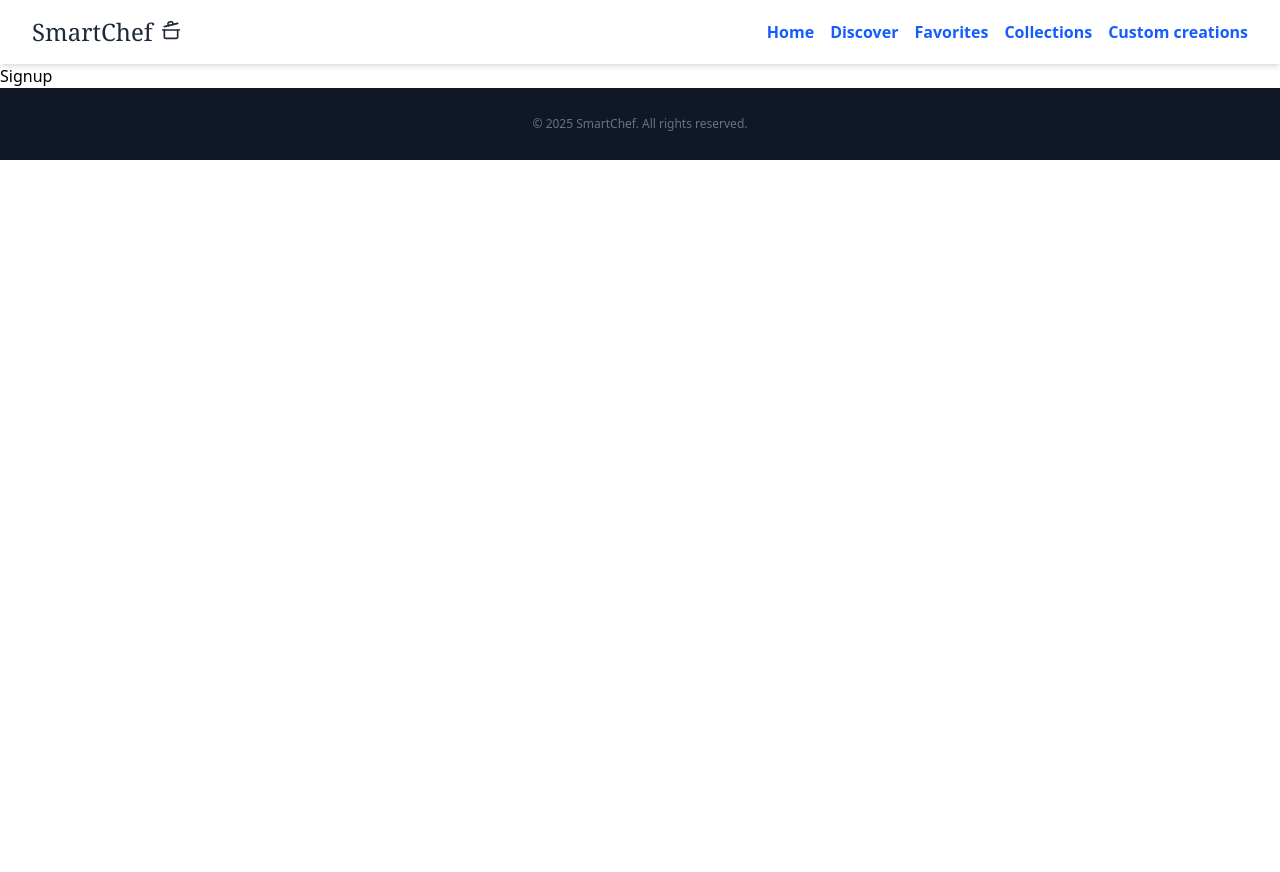
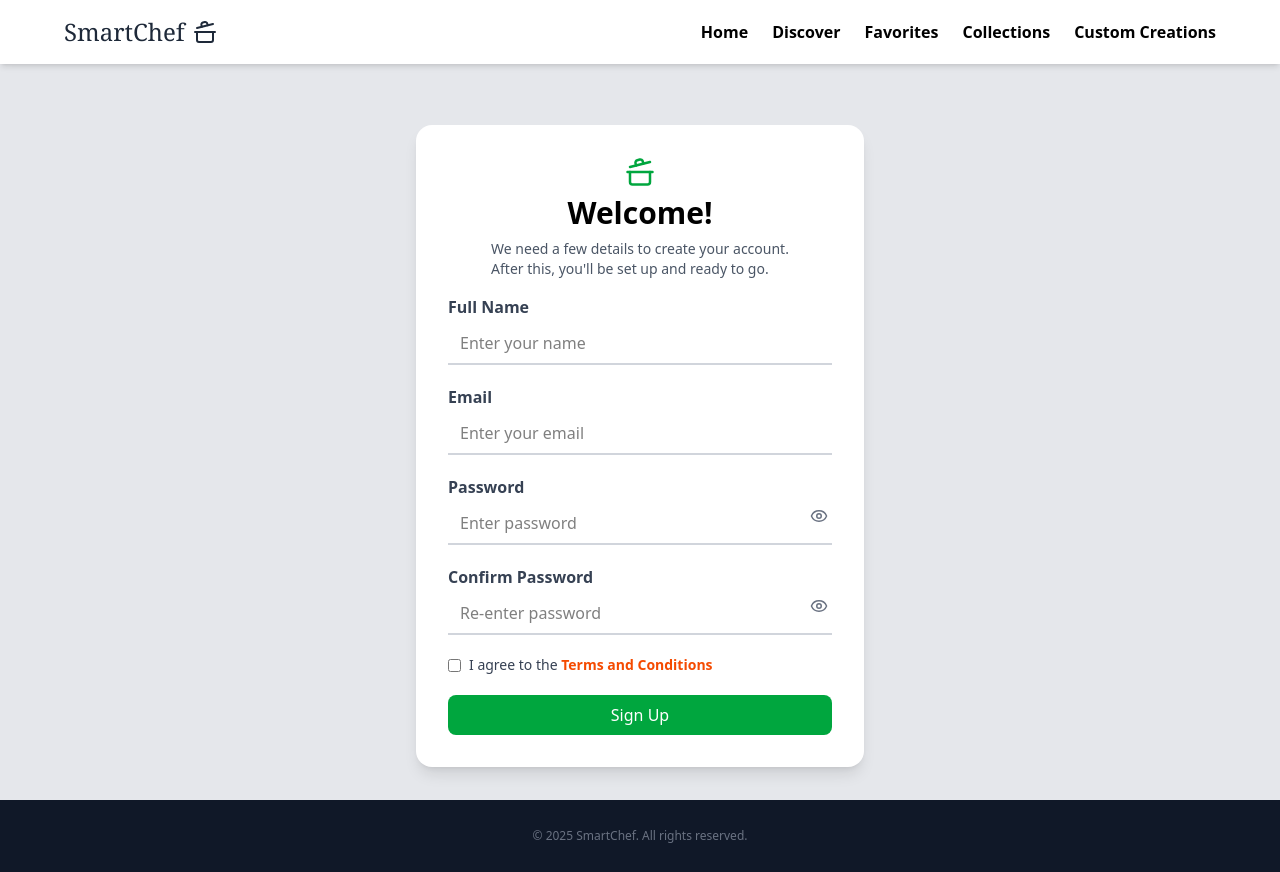
Before and after one commit to Vasuki-84/Recipe-Finder-and-Organizer-App, a React (Vite) app in the folder recipe-finder-and-organizer-app/: page /signup in a window 1280 px wide. Before the commit the page ends 800 px from the top, so only its background shows below. Built offline with nearby package versions, Linux system fonts and the light colour scheme.

Commit message:
added signup page

```diff
--- /dev/null
+++ b/recipe-finder-and-organizer-app/db.json
@@ -0,0 +1,52 @@
+{
+  "users": [
+    {
+      "id": "c011",
+      "name": "Vasuki T",
+      "email": "iamvasukithangaraj@gmail.com",
+      "password": "V@suki84"
+    },
+    {
+      "id": "e263",
+      "name": "Vasuki T",
+      "email": "iamvasukithangaraj@gmail.com",
+      "password": "V@suki84"
+    },
+    {
+      "id": "881d",
+      "name": "Vasuki T",
+      "email": "iamvasukithangaraj@gmail.com",
+      "password": "V@suki84"
+    },
+    {
+      "id": "2f12",
+      "name": "Vasuki T",
+      "email": "iamvasukithangaraj@gmail.com",
+      "password": "V@suki84"
+    },
+    {
+      "id": "0ce8",
+      "name": "Vasuki T",
+      "email": "iamvasukithangaraj@gmail.com",
+      "password": "V@suki84"
+    },
+    {
+      "id": "b8bf",
+      "name": "Vasuki T",
+      "email": "iamvasukithangaraj@gmail.com",
+      "password": "V@suki84"
+    },
+    {
+      "id": "a4a1",
+      "name": "Vasuki T",
+      "email": "iamvasukithangaraj@gmail.com",
+      "password": "V@suki84"
+    },
+    {
+      "id": "8fa3",
+      "name": "Vasuki T",
+      "email": "iamvasukithangaraj@gmail.com",
+      "password": "V@suki84"
+    }
+  ]
+}
--- a/recipe-finder-and-organizer-app/package.json
+++ b/recipe-finder-and-organizer-app/package.json
@@ -11,6 +11,8 @@
   },
   "dependencies": {
     "@tailwindcss/vite": "^4.1.15",
+    "axios": "^1.12.2",
+    "json-server": "^1.0.0-beta.3",
     "lucide-react": "^0.546.0",
     "react": "^19.2.0",
     "react-dom": "^19.1.1",
--- a/recipe-finder-and-organizer-app/src/Components/Navbar.jsx
+++ b/recipe-finder-and-organizer-app/src/Components/Navbar.jsx
@@ -1,37 +1,58 @@
-import React from "react";
+import React, { useState } from "react";
 import { Link } from "react-router-dom";
-import { CookingPot } from "lucide-react";
+import { CookingPot, Menu, X } from "lucide-react";
 
 function Navbar() {
+  const [isOpen, setIsOpen] = useState(false);
+
+  const toggleMenu = () => setIsOpen(!isOpen);
+
   return (
-    <div>
-      <nav className="flex justify-between items-center px-8 py-4 bg-white shadow-md">
-        <h1 className="text-2xl font-serif text-gray-800 flex gap-2">
-          SmartChef{" "}
-          <span className="mt-1">
-            <CookingPot size={20} />
-          </span>
+    <nav className="bg-white shadow-md px-6 py-4 fixed w-full z-20 top-0 left-0">
+      <div className="flex justify-between items-center max-w-6xl mx-auto">
+        {/* Logo */}
+        <h1 className="text-2xl font-serif text-gray-800 flex items-center gap-2">
+          SmartChef <CookingPot size={24} />
         </h1>
-        <div className="space-x-4">
-          <Link className="text-blue-600 font-semibold" to="/">
+
+        {/* Desktop Menu */}
+        <div className="hidden md:flex space-x-6 font-semibold">
+          <Link to="/">Home</Link>
+          <Link to="/discover">Discover</Link>
+          <Link to="/Favorites">Favorites</Link>
+          <Link to="/Collections">Collections</Link>
+          <Link to="/CustomCreations">Custom Creations</Link>
+        </div>
+
+        {/* Hamburger Button */}
+        <div className="md:hidden">
+          <button onClick={toggleMenu}>
+            {isOpen ? <X size={28} /> : <Menu size={28} />}
+          </button>
+        </div>
+      </div>
+
+      {/* Mobile Menu */}
+      {isOpen && (
+        <div className="md:hidden mt-4 bg-white shadow-lg rounded-lg py-4 px-6 space-y-3 animate-slide-down">
+          <Link onClick={toggleMenu} className="block font-semibold" to="/">
             Home
           </Link>
-          <Link className="text-blue-600 font-semibold" to="/discover">
+          <Link onClick={toggleMenu} className="block font-semibold" to="/discover">
             Discover
           </Link>
-          <Link className="text-blue-600 font-semibold" to="/Favorites">
+          <Link onClick={toggleMenu} className="block font-semibold" to="/Favorites">
             Favorites
           </Link>
-          <Link className="text-blue-600 font-semibold" to="/Collections">
-           Collections
+          <Link onClick={toggleMenu} className="block font-semibold" to="/Collections">
+            Collections
           </Link>
-
-          <Link className="text-blue-600 font-semibold" to="/CustomCreations">
-            Custom creations
+          <Link onClick={toggleMenu} className="block font-semibold" to="/CustomCreations">
+            Custom Creations
           </Link>
         </div>
-      </nav>
-    </div>
+      )}
+    </nav>
   );
 }
 
--- a/recipe-finder-and-organizer-app/src/Pages/Home.jsx
+++ b/recipe-finder-and-organizer-app/src/Pages/Home.jsx
@@ -13,7 +13,7 @@ function Login() {
     <div className="flex flex-col items-center justify-center min-h-screen bg-gray-100">
       <div className="flex flex-col gap-5 text-center  ">
         <h2 className="text-5xl mb-1 ">All of your recipes in one place</h2>
-        <p className="text-xl text-gray-700  mb-2">
+        <p className="text-xl text-gray-700  mb-5">
           A free recipe keeper and meal planner
         </p>
       </div>
@@ -29,11 +29,11 @@ function Login() {
           placeholder="Password"
           className="w-full mb-3 p-2 border rounded-lg"
         />
-        <button className="w-full bg-blue-600 text-white py-2 rounded-lg mb-3 hover:bg-blue-700 transition">
+        <button className="w-full bg-green-600 hover:bg-green-700 text-white py-2 rounded-lg transition-all">
           Log In
         </button>
 
-        <p className="text-gray-500 text-sm">
+        <p className="text-gray-500 text-sm mt-3">
           Don’t have an account?{" "}
           <button
             onClick={handleCreateAccount}
--- a/recipe-finder-and-organizer-app/src/Pages/Signup.jsx
+++ b/recipe-finder-and-organizer-app/src/Pages/Signup.jsx
@@ -1,9 +1,222 @@
-import React from 'react'
+
+
+import React, { useState } from "react";
+import { CookingPot } from "lucide-react";
+import { Eye, EyeOff } from "lucide-react";
+import { useNavigate } from "react-router-dom";
+import axios from "axios";
 
 function Signup() {
+   const [showPassword, setShowPassword] = useState(false);
+   const [showConfirmPassword, setShowConfirmPassword] = useState(false);
+  const [formData, setFormData] = useState({
+    name: "",
+    email: "",
+    password: "",
+    confirmPassword: "",
+    termsAccepted: false,
+  });
+
+  const [message, setMessage] = useState("");
+  const [error, setError] = useState("");
+   const navigate = useNavigate();
+
+  const handleChange = (e) => {
+    const { name, value, type, checked } = e.target;
+    setFormData({
+      ...formData,
+      [name]: type === "checkbox" ? checked : value,
+    });
+  };
+
+   const handleCreateAccount = () => {
+    navigate("/");
+  };
+
+  const handleSubmit = async (e) => {
+    e.preventDefault();
+
+    // Basic validation
+    if (
+      !formData.name ||
+      !formData.email ||
+      !formData.password ||
+      !formData.confirmPassword
+    ) {
+      setError("Please fill in all fields.");
+      setMessage("");
+      return;
+    }
+
+    if (formData.password !== formData.confirmPassword) {
+      setError("Passwords do not match.");
+      setMessage("");
+      return;
+    }
+
+    if (!formData.termsAccepted) {
+      setError("You must accept the Terms and Conditions.");
+      setMessage("");
+
+      return;
+    }
+
+    try {
+      await axios.post("http://localhost:5000/users", {
+        name: formData.name,
+        email: formData.email,
+        password: formData.password,
+      });
+
+      setMessage("Signup successful!");
+
+      setError("");
+      setFormData({
+        name: "",
+        email: "",
+        password: "",
+        confirmPassword: "",
+        termsAccepted: false,
+      });
+        handleCreateAccount();
+    } catch (err) {
+      console.error("Error saving user:", err);
+      setError("Error occurred while signing up.");
+      setMessage("");
+    }
+  };
+
   return (
-    <div>Signup</div>
-  )
+    <div className="flex items-center justify-center min-h-screen bg-gray-200  ">
+      <div className="bg-white p-8 rounded-2xl shadow-lg w-full max-w-md mt-23">
+        <div className="flex flex-col items-center mb-4">
+          <div className="text-green-600 mb-2 ">
+            {" "}
+            <CookingPot size={30} />
+          </div>
+          <h2 className="font-semibold text-3xl  ">Welcome!</h2>
+          <p className="text-sm m mt-2 text-gray-600 ">
+            We need a few details to create your account.
+            <br />
+            After this, you'll be set up and ready to go.
+          </p>
+        </div>
+
+        <form onSubmit={handleSubmit} className="space-y-5">
+          {/* Name */}
+          <div>
+            <label className="block mb-1 font-semibold text-gray-700">
+              Full Name
+            </label>
+            <input
+              type="text"
+              name="name"
+              value={formData.name}
+              onChange={handleChange}
+              placeholder="Enter your name"
+              className="w-full border-b-2 border-gray-300 px-3 py-2 focus:outline-none focus:border-orange-500"
+            />
+          </div>
+
+          {/* Email */}
+          <div>
+            <label className="block mb-1 font-semibold text-gray-700">
+              Email
+            </label>
+            <input
+              type="email"
+              name="email"
+              value={formData.email}
+              onChange={handleChange}
+              placeholder="Enter your email"
+              className="w-full border-b-2 border-gray-300 px-3 py-2 focus:outline-none focus:border-orange-500"
+            />
+          </div>
+
+          {/* Password */}
+          <div className="relative">
+            <label className="block mb-1 font-semibold text-gray-700">
+              Password
+            </label>
+            <input
+              type={showPassword ? "text" : "password"}
+              name="password"
+              value={formData.password}
+              onChange={handleChange}
+              placeholder="Enter password"
+              className="w-full border-b-2 border-gray-300 px-3 py-2 focus:outline-none focus:border-orange-500"
+            />
+            <button
+              type="button"
+              onClick={() => setShowPassword(!showPassword)}
+              className="absolute right-1 top-8 text-gray-500"
+            >
+              {showPassword ? <EyeOff size={18} /> : <Eye size={18} />}
+            </button>
+          </div>
+
+          {/* Confirm Password */}
+          <div className="relative">
+            <label className="block mb-1 font-semibold text-gray-700">
+              Confirm Password
+            </label>
+            <input
+              type={showConfirmPassword ? "text" : "password"}
+              name="confirmPassword"
+              value={formData.confirmPassword}
+              onChange={handleChange}
+              placeholder="Re-enter password"
+              className="w-full border-b-2 border-gray-300 px-3 py-2 focus:outline-none focus:border-orange-500"
+            />
+              <button
+              type="button"
+              onClick={() => setShowConfirmPassword(!showConfirmPassword)}
+              className="absolute right-1 top-8 text-gray-500"
+            >
+              {showPassword ? <EyeOff size={18} /> : <Eye size={18} />}
+            </button>
+          </div>
+
+          {/* Terms Checkbox */}
+          <div className="flex items-center space-x-2">
+            <input
+              type="checkbox"
+              name="termsAccepted"
+              checked={formData.termsAccepted}
+              onChange={handleChange}
+              className="accent-orange-500"
+            />
+            <label className="text-gray-700 text-sm">
+              I agree to the{" "}
+              <span className="text-orange-600 font-semibold cursor-pointer hover:underline">
+                Terms and Conditions
+              </span>
+            </label>
+          </div>
+
+          {/* Submit Button */}
+          <button
+            type="submit"
+            className="w-full bg-green-600 hover:bg-green-700 text-white py-2 rounded-lg transition-all"
+          >
+            Sign Up
+          </button>
+        </form>
+
+        {/* Messages */}
+        {error && (
+          <p className="text-center mt-4 text-red-600 font-medium">{error}</p>
+        )}
+        {message && (
+          <p className="text-center mt-4 text-green-600 font-medium">
+            {message}
+
+          </p>
+        )}
+
+      </div>
+    </div>
+  );
 }
 
-export default Signup
+export default Signup;
```
Also changed, not shown: 1 other file (tests, documents, lock files or other folders).
